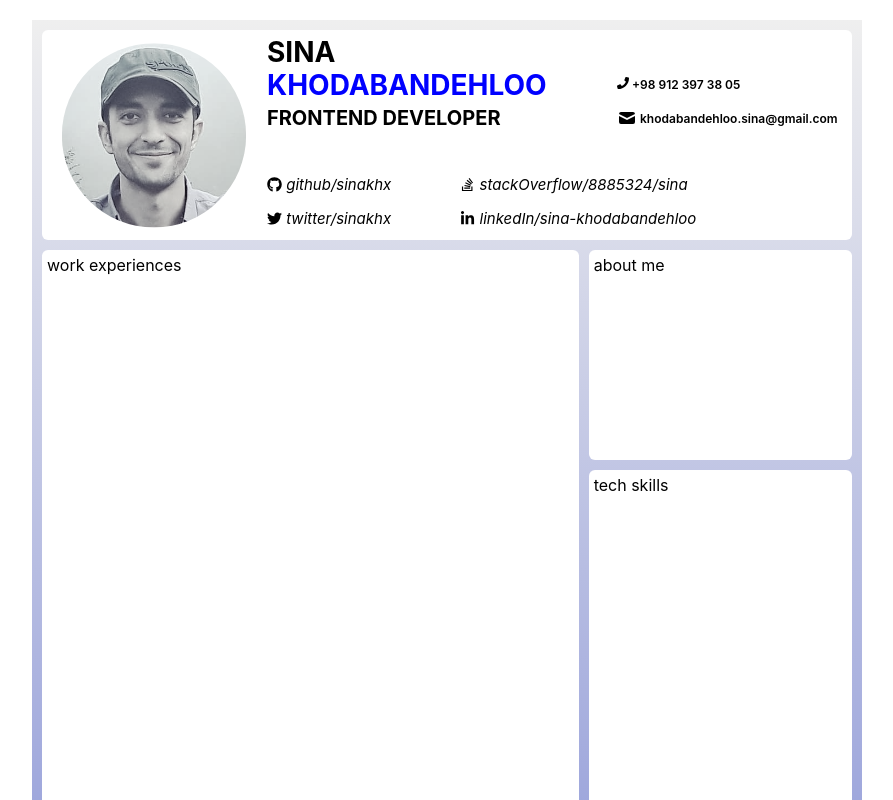
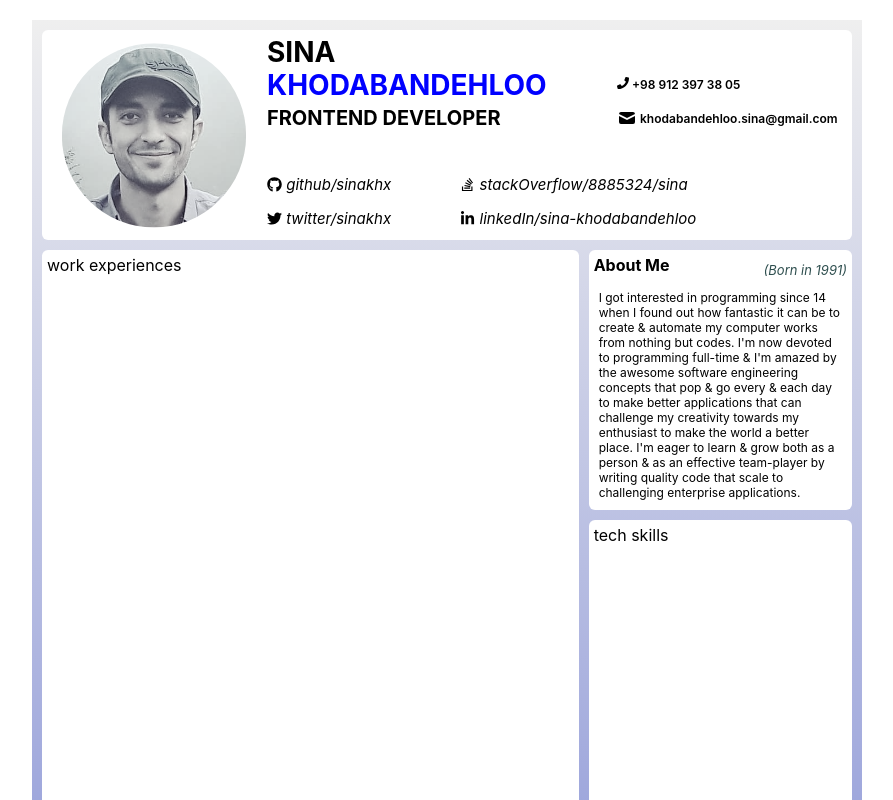
Before and after one commit to Sinakhx/cv, a React (Create React App) app: page / in a window 1280 px wide. Shown: the top 800 px of the page, without its empty margins (193-1086 px from the left). Built offline with nearby package versions, Linux system fonts and the light colour scheme; the HTML template or start-up script is replaced by a standard one.

Commit message:
add: AboutMe

```diff
--- a/src/App.scss
+++ b/src/App.scss
@@ -1,7 +1,7 @@
 .cv-container {
   display: grid;
   grid-template-columns: 2fr 1fr;
-  grid-template-rows: 220px 220px 1fr 145px 100px;
+  grid-template-rows: 220px auto 1fr 145px 100px;
   grid-auto-flow: dense;
   margin: 20px auto;
   width: 820px;
--- a/src/components/AboutMe/AboutMe.js
+++ b/src/components/AboutMe/AboutMe.js
@@ -4,7 +4,12 @@ import PropTypes from "prop-types";
 import "./AboutMe.scss";
 
 export const AboutMe = (props) => {
-  return <section className="about-me">about me</section>;
+  return <section className="about-me">
+    <div className="title">About Me</div>
+    <div className="born">(Born in 1991)</div>
+    <div className="content">I got interested in programming since 14 when I found out how fantastic it can be to create & automate my computer works from nothing but codes. I'm now devoted to programming full-time & I'm amazed by the awesome software engineering concepts that pop & go every & each day to make better applications that can challenge my creativity towards my enthusiast to make the world a better place.
+I'm eager to learn & grow both as a person & as an effective team-player by writing quality code that scale to challenging enterprise applications.</div>
+  </section>;
 };
 
 AboutMe.propTypes = {
--- a/src/components/AboutMe/AboutMe.scss
+++ b/src/components/AboutMe/AboutMe.scss
@@ -1,3 +1,24 @@
 .about-me {
     grid-column: 2 / 3;
+    display: grid;
+    grid-template-columns: 3fr 1fr;
+    grid-template-rows: 30px 1fr;
+    .title {
+        grid-row: 1 / 2;
+        grid-column: 1 / 4;
+        font-weight: 700;
+    }
+    .born {
+        grid-row: 1 / 2;
+        grid-column: 4 / 5;
+        font-style: italic;
+        font-size: 13px;
+        color: #2f4f4f;
+        align-self: center;
+    }
+    .content {
+        grid-column: 1 / 5;
+        font-size: 12px;
+        padding: 5px;
+    }
 }
```
